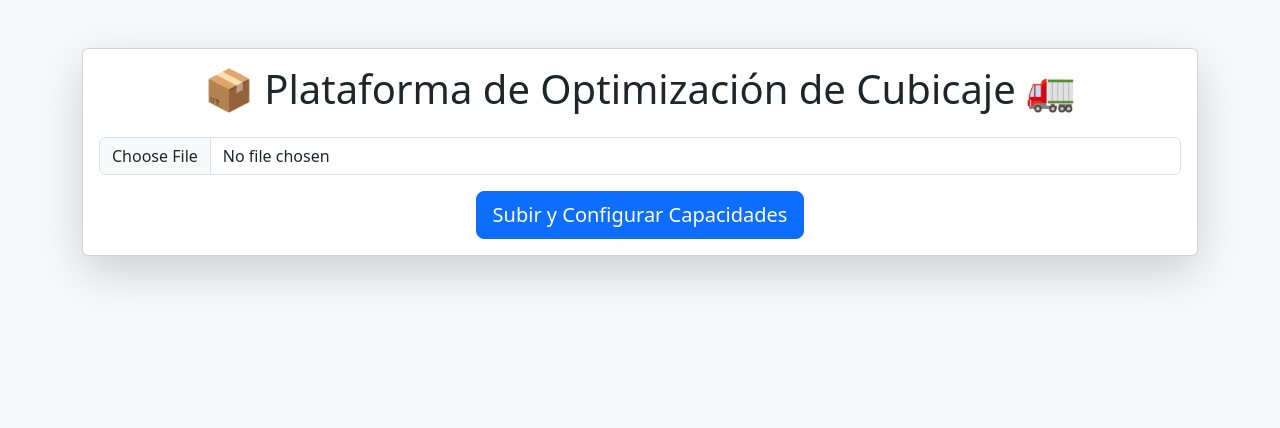
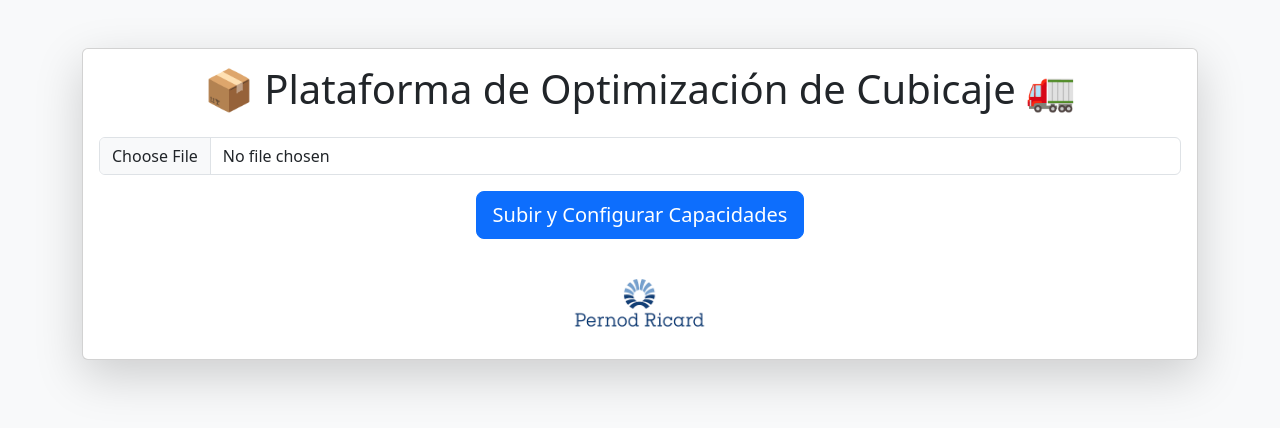
Before and after one commit to Will-i-am-lab/Cubagem-PRB, a Flask app: page / in a window 1280 px wide. Shown: the top 428 px of the page. Run offline with Flask 3, Linux system fonts and the light colour scheme.

Commit message:
Update index.html

```diff
--- a/templates/index.html
+++ b/templates/index.html
@@ -3,21 +3,52 @@
 <head>
   <meta charset="UTF-8">
   <title>Subir Archivo de Cubicaje</title>
-    <link href="https://cdn.jsdelivr.net/npm/bootstrap@5.3.0/dist/css/bootstrap.min.css" rel="stylesheet">
+  <link
+    href="https://cdn.jsdelivr.net/npm/bootstrap@5.3.0/dist/css/bootstrap.min.css"
+    rel="stylesheet"
+  >
 </head>
 <body class="bg-light">
 
   <div class="container py-5">
     <div class="card shadow-lg">
       <div class="card-body">
-            <h1 class="card-title text-center mb-4">📦 Plataforma de Optimización de Cubicaje 🚛</h1>
 
-            <form action="/upload" method="post" enctype="multipart/form-data" class="text-center">
+        <!-- Título principal -->
+        <h1 class="card-title text-center mb-4">
+          📦 Plataforma de Optimización de Cubicaje 🚛
+        </h1>
+
+        <!-- Formulario de subida -->
+        <form
+          action="/upload"
+          method="post"
+          enctype="multipart/form-data"
+          class="text-center mb-4"
+        >
           <div class="mb-3">
-                    <input type="file" name="file" accept=".xlsx" required class="form-control">
+            <input
+              type="file"
+              name="file"
+              accept=".xlsx"
+              required
+              class="form-control"
+            >
           </div>
-                <button type="submit" class="btn btn-primary btn-lg">Subir y Configurar Capacidades</button>
+          <button type="submit" class="btn btn-primary btn-lg">
+            Subir y Configurar Capacidades
+          </button>
         </form>
+
+        <!-- Aquí insertamos el logo de ESET -->
+        <div class="text-center">
+          <img
+            src="{{ url_for('static', filename='img/eset_logo.png') }}"
+            alt="ESET Logo"
+            style="max-height: 80px;"
+          >
+        </div>
+
       </div>
     </div>
   </div>
```
Lines whose indentation alone changed are shown as unchanged.
